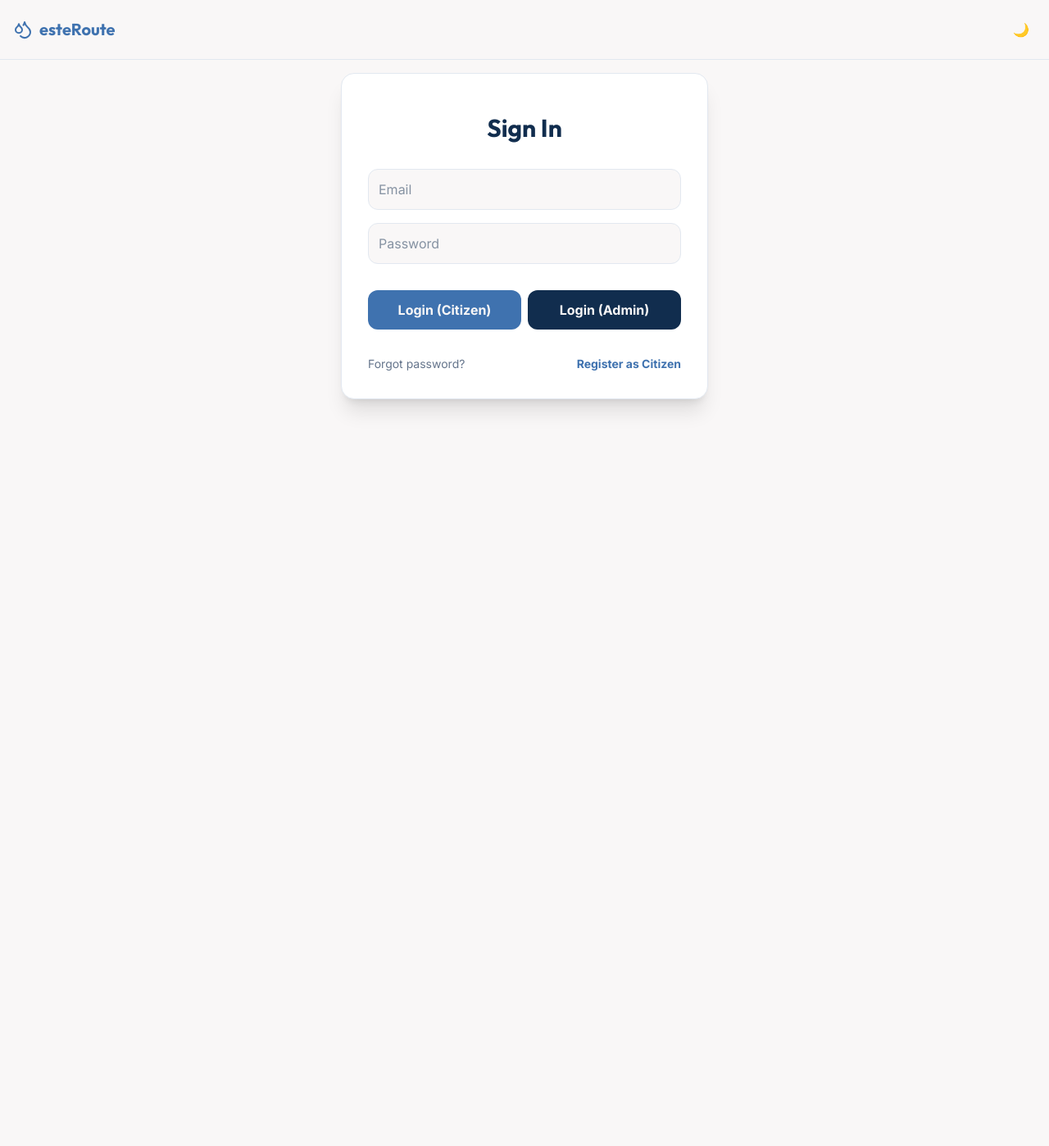
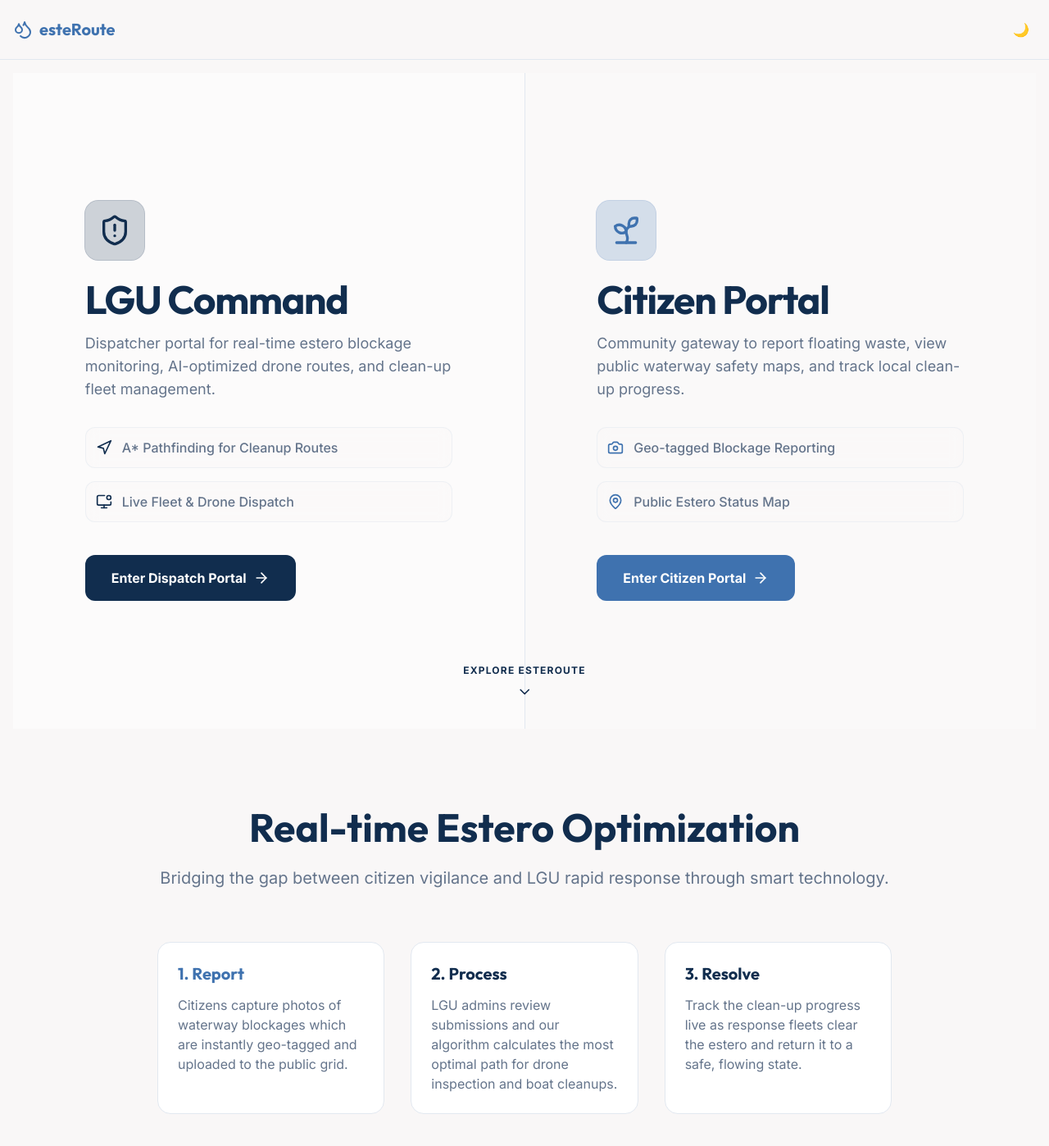
Before and after one commit to Goldenavs/esteRoute, a React (Vite) app in the folder frontend/: page /login in a window 1280 px wide. Shown: the top 1398 px of the page at 82% size. Before the commit the page ends 800 px from the top, so only its background shows below. Built offline with nearby package versions, Linux system fonts and the light colour scheme.

Commit message:
feat: split screen auth page

```diff
--- a/frontend/src/pages/auth/UniversalLogin.tsx
+++ b/frontend/src/pages/auth/UniversalLogin.tsx
@@ -1,30 +1,130 @@
-import { Link } from 'react-router-dom'
+import { useState } from 'react';
+import { Link } from 'react-router-dom';
+import { ShieldAlert, Navigation, MonitorDot, Camera, MapPin, Sprout, ChevronDown, ArrowRight } from 'lucide-react';
 
 export default function UniversalLogin() {
+  const [hoveredPanel, setHoveredPanel] = useState<'admin' | 'citizen' | null>(null);
+
+  // Smooth flex-grow ratios for desktop hover effect
+  const adminFlex = hoveredPanel === 'admin' ? 1.4 : hoveredPanel === 'citizen' ? 0.8 : 1;
+  const citizenFlex = hoveredPanel === 'citizen' ? 1.4 : hoveredPanel === 'admin' ? 0.8 : 1;
+
   return (
-    <div className="w-full flex justify-center">
-      <div className="bg-surface border border-border-subtle text-text-primary p-8 rounded-2xl shadow-xl w-full max-w-md relative">
-        <div className="mt-4 text-center">
-          <h2 className="text-3xl font-heading font-bold mb-8">Sign In</h2>
-          <div className="space-y-4">
-            <input type="email" placeholder="Email" className="w-full p-3 bg-app-bg border border-border-subtle rounded-xl text-text-primary outline-none focus:border-brand-primary transition-colors" />
-            <input type="password" placeholder="Password" className="w-full p-3 bg-app-bg border border-border-subtle rounded-xl text-text-primary outline-none focus:border-brand-primary transition-colors" />
+    <div className="min-h-screen bg-app-bg text-text-primary w-full overflow-x-hidden">
 
-            <div className="flex gap-2 pt-4">
-              <Link to="/citizen" className="flex-1 bg-brand-primary text-brand-white p-3 rounded-xl font-bold hover:opacity-90 transition-opacity text-center text-sm sm:text-base">
-                Login (Citizen)
-              </Link>
-              <Link to="/admin" className="flex-1 bg-brand-dark text-brand-white p-3 rounded-xl font-bold hover:opacity-90 transition-opacity text-center text-sm sm:text-base">
-                Login (Admin)
-              </Link>
+      {/* Hero Section - 100vh Split Screen */}
+      <section className="relative h-screen w-full flex flex-col md:flex-row">
+
+        {/* Left Side: Dispatcher / Admin */}
+        <div
+          className="relative h-1/2 md:h-full flex flex-col justify-center items-center p-8 transition-all duration-700 ease-in-out border-b md:border-b-0 md:border-r border-border-subtle bg-surface/50 overflow-hidden group"
+          style={{ flex: adminFlex }}
+          onMouseEnter={() => setHoveredPanel('admin')}
+          onMouseLeave={() => setHoveredPanel(null)}
+        >
+          {/* Background pattern */}
+          <div className="absolute inset-0 opacity-10 group-hover:opacity-20 transition-opacity duration-700 bg-[radial-gradient(ellipse_at_center,_var(--tw-gradient-stops))] from-brand-dark via-transparent to-transparent pointer-events-none" />
+
+          <div className="relative z-10 max-w-md w-full flex flex-col items-center md:items-start text-center md:text-left transition-transform duration-700 group-hover:-translate-y-2">
+            <div className="bg-brand-dark/20 p-4 rounded-2xl mb-6 ring-1 ring-brand-dark/30 group-hover:ring-brand-dark transition-all">
+              <ShieldAlert className="w-10 h-10 text-brand-dark" />
+            </div>
+
+            <h1 className="text-4xl md:text-5xl font-heading font-bold mb-4 tracking-tight">
+              LGU Command
+            </h1>
+            <p className="text-text-secondary text-lg mb-8">
+              Dispatcher portal for real-time estero blockage monitoring, AI-optimized drone routes, and clean-up fleet management.
+            </p>
+
+            <div className="space-y-4 mb-10 w-full">
+              <FeatureItem icon={<Navigation className="w-5 h-5 text-brand-dark" />} text="A* Pathfinding for Cleanup Routes" />
+              <FeatureItem icon={<MonitorDot className="w-5 h-5 text-brand-dark" />} text="Live Fleet & Drone Dispatch" />
+            </div>
+
+            <Link to="/admin" className="w-full md:w-auto flex items-center justify-center gap-2 bg-brand-dark text-white px-8 py-4 rounded-xl font-bold hover:shadow-lg hover:shadow-brand-dark/20 transition-all hover:-translate-y-1">
+              Enter Dispatch Portal
+              <ArrowRight className="w-5 h-5" />
+            </Link>
+          </div>
+        </div>
+
+        {/* Right Side: Citizen */}
+        <div
+          className="relative h-1/2 md:h-full flex flex-col justify-center items-center p-8 transition-all duration-700 ease-in-out bg-surface/20 overflow-hidden group"
+          style={{ flex: citizenFlex }}
+          onMouseEnter={() => setHoveredPanel('citizen')}
+          onMouseLeave={() => setHoveredPanel(null)}
+        >
+           {/* Background pattern */}
+           <div className="absolute inset-0 opacity-10 group-hover:opacity-20 transition-opacity duration-700 bg-[radial-gradient(ellipse_at_center,_var(--tw-gradient-stops))] from-brand-primary via-transparent to-transparent pointer-events-none" />
+
+          <div className="relative z-10 max-w-md w-full flex flex-col items-center md:items-start text-center md:text-left transition-transform duration-700 group-hover:-translate-y-2">
+            <div className="bg-brand-primary/20 p-4 rounded-2xl mb-6 ring-1 ring-brand-primary/30 group-hover:ring-brand-primary transition-all">
+              <Sprout className="w-10 h-10 text-brand-primary" />
+            </div>
+
+            <h1 className="text-4xl md:text-5xl font-heading font-bold mb-4 tracking-tight">
+              Citizen Portal
+            </h1>
+            <p className="text-text-secondary text-lg mb-8">
+              Community gateway to report floating waste, view public waterway safety maps, and track local clean-up progress.
+            </p>
+
+            <div className="space-y-4 mb-10 w-full">
+              <FeatureItem icon={<Camera className="w-5 h-5 text-brand-primary" />} text="Geo-tagged Blockage Reporting" />
+              <FeatureItem icon={<MapPin className="w-5 h-5 text-brand-primary" />} text="Public Estero Status Map" />
+            </div>
+
+            <Link to="/citizen" className="w-full md:w-auto flex items-center justify-center gap-2 bg-brand-primary text-white px-8 py-4 rounded-xl font-bold hover:shadow-lg hover:shadow-brand-primary/20 transition-all hover:-translate-y-1">
+              Enter Citizen Portal
+              <ArrowRight className="w-5 h-5" />
+            </Link>
+          </div>
+        </div>
+
+        {/* Scroll Down Indicator */}
+        <div className="absolute bottom-6 left-1/2 -translate-x-1/2 flex flex-col items-center animate-bounce text-text-muted z-20 hidden md:flex">
+          <span className="text-xs font-bold uppercase tracking-widest mb-2">Explore esteRoute</span>
+          <ChevronDown className="w-5 h-5" />
+        </div>
+
+      </section>
+
+      {/* Feature Showcase (Below the fold) - Just a placeholder for now */}
+      <section className="min-h-screen bg-app-bg py-24 px-8 flex flex-col items-center">
+        <div className="max-w-4xl text-center">
+          <h2 className="text-3xl md:text-5xl font-heading font-bold mb-6">Real-time Estero Optimization</h2>
+          <p className="text-xl text-text-secondary mb-16">
+            Bridging the gap between citizen vigilance and LGU rapid response through smart technology.
+          </p>
+
+          <div className="grid md:grid-cols-3 gap-8 text-left">
+            <div className="bg-surface border border-border-subtle p-6 rounded-2xl">
+              <h3 className="font-bold text-xl mb-3 text-brand-primary">1. Report</h3>
+              <p className="text-text-secondary">Citizens capture photos of waterway blockages which are instantly geo-tagged and uploaded to the public grid.</p>
+            </div>
+            <div className="bg-surface border border-border-subtle p-6 rounded-2xl">
+              <h3 className="font-bold text-xl mb-3 text-brand-dark">2. Process</h3>
+              <p className="text-text-secondary">LGU admins review submissions and our algorithm calculates the most optimal path for drone inspection and boat cleanups.</p>
+            </div>
+            <div className="bg-surface border border-border-subtle p-6 rounded-2xl">
+              <h3 className="font-bold text-xl mb-3 text-success">3. Resolve</h3>
+              <p className="text-text-secondary">Track the clean-up progress live as response fleets clear the estero and return it to a safe, flowing state.</p>
             </div>
           </div>
-          <div className="mt-8 text-sm text-text-secondary flex justify-between">
-            <Link to="/recovery" className="hover:text-brand-primary transition-colors">Forgot password?</Link>
-            <Link to="/register" className="text-brand-primary font-bold hover:opacity-80 transition-opacity">Register as Citizen</Link>
-          </div>
         </div>
-      </div>
+      </section>
+
     </div>
-  )
+  );
 }
+
+function FeatureItem({ icon, text }: { icon: React.ReactNode, text: string }) {
+  return (
+    <div className="flex items-center gap-3 p-3 rounded-xl bg-app-bg/50 border border-border-subtle/50 w-full backdrop-blur-sm">
+      {icon}
+      <span className="font-medium text-text-secondary">{text}</span>
+    </div>
+  );
+}
```
